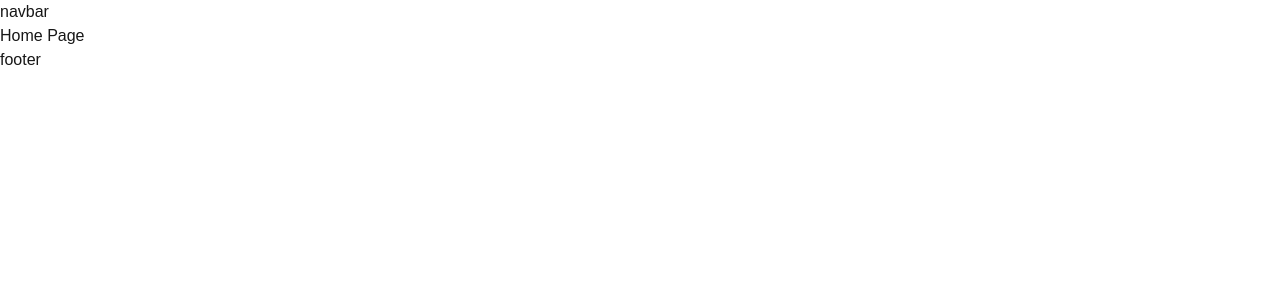
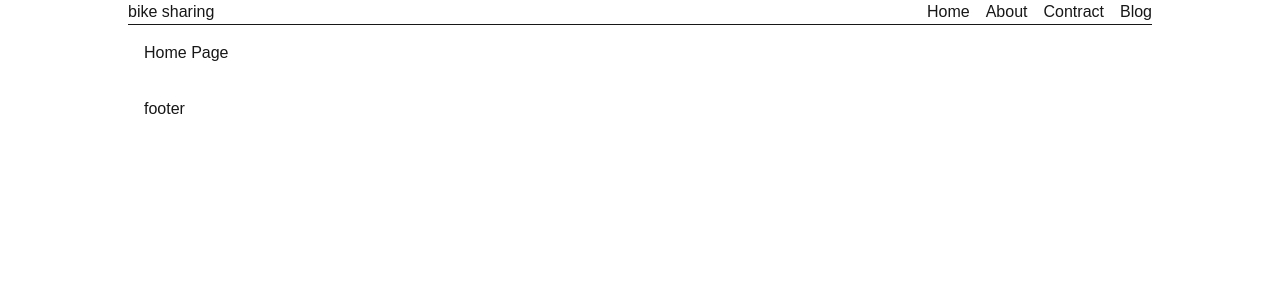
Before and after one commit to dilruba-sarker/my-next-js-project, a Next.js app: page / in a window 1280 px wide. Shown: the top 300 px of the page. Built offline with nearby package versions, Linux system fonts and the light colour scheme.

Commit message:
navbar commit

```diff
--- a/src/app/(root)/layout.js
+++ b/src/app/(root)/layout.js
@@ -1,5 +1,7 @@
 import { Geist, Geist_Mono } from "next/font/google";
 import "../globals.css";
+import Navbar from "../components/Navbar";
+
 
 const geistSans = Geist({
   variable: "--font-geist-sans",
@@ -22,9 +24,9 @@ export default function RootLayout({ children }) {
       <body
         className={`${geistSans.variable} ${geistMono.variable} antialiased`}
       >
-        <nav>navbar</nav>
-        {children}
-        <footer>footer</footer>
+<Navbar></Navbar>
+       <main className="max-w-5xl mx-auto p-4"> {children}</main>
+        <footer className="max-w-5xl mx-auto p-4">footer</footer>
       </body>
     </html>
   );
--- /dev/null
+++ b/src/app/components/Navbar.jsx
@@ -0,0 +1,26 @@
+import Link from 'next/link'
+import React from 'react'
+
+const Navbar = () => {
+
+const navItems=[
+    {name:"Home",href:"/"},
+    {name:"About",href:"/about"},
+    {name:"Contract",href:"/contract"},
+    {name:"Blog",href:"/blogg"},
+]
+
+  return (
+ <header className='flex justify-between max-w-5xl mx-auto items-center border-b'>
+       <div >
+        <Link href="/">bike sharing</Link>
+
+</div>
+       <ul className='flex gap-4'>
+      {navItems.map(item=><li key={item.name}> <Link href={item.href}>{item.name}</Link> </li>)}
+       </ul>
+ </header>
+  )
+}
+
+export default Navbar
```
